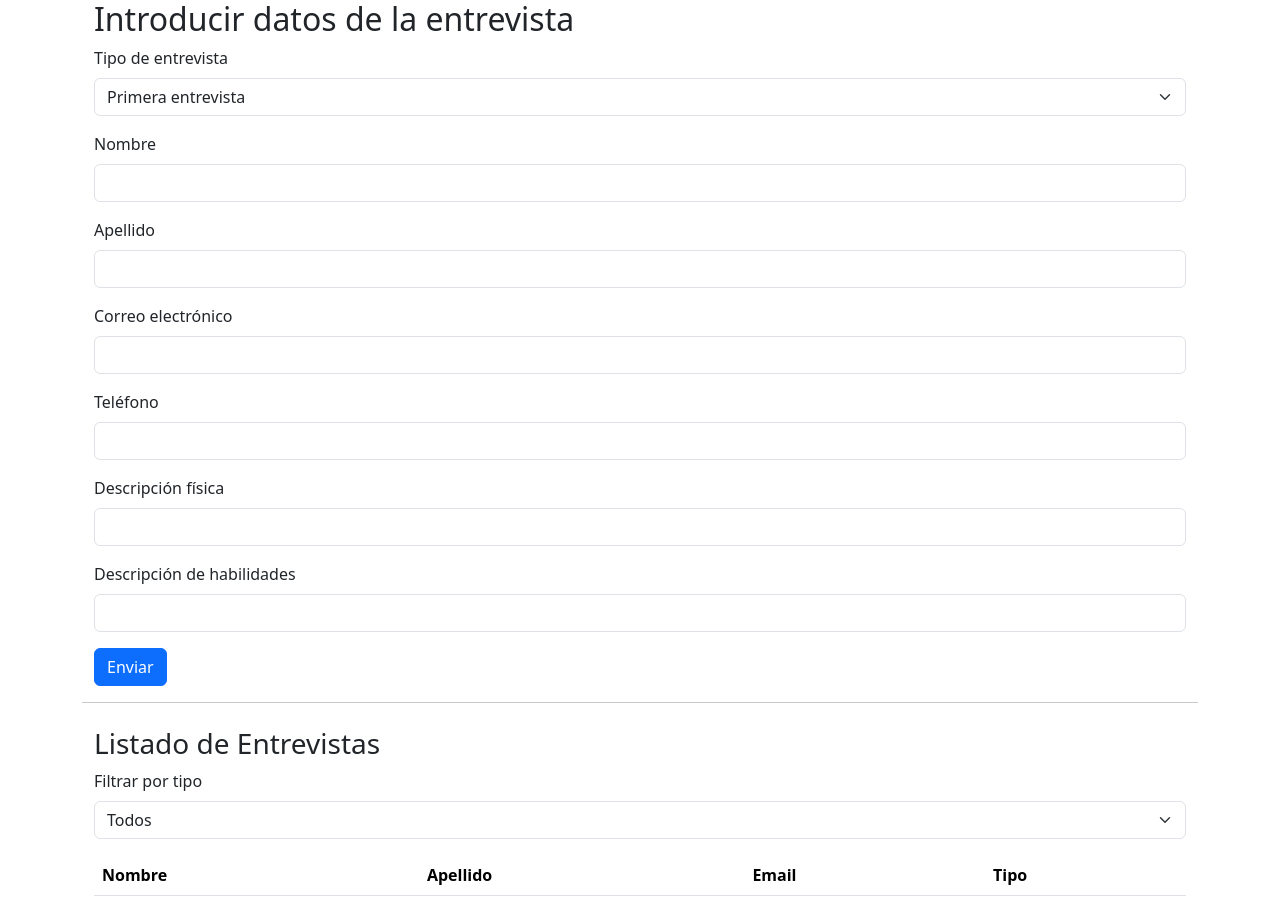
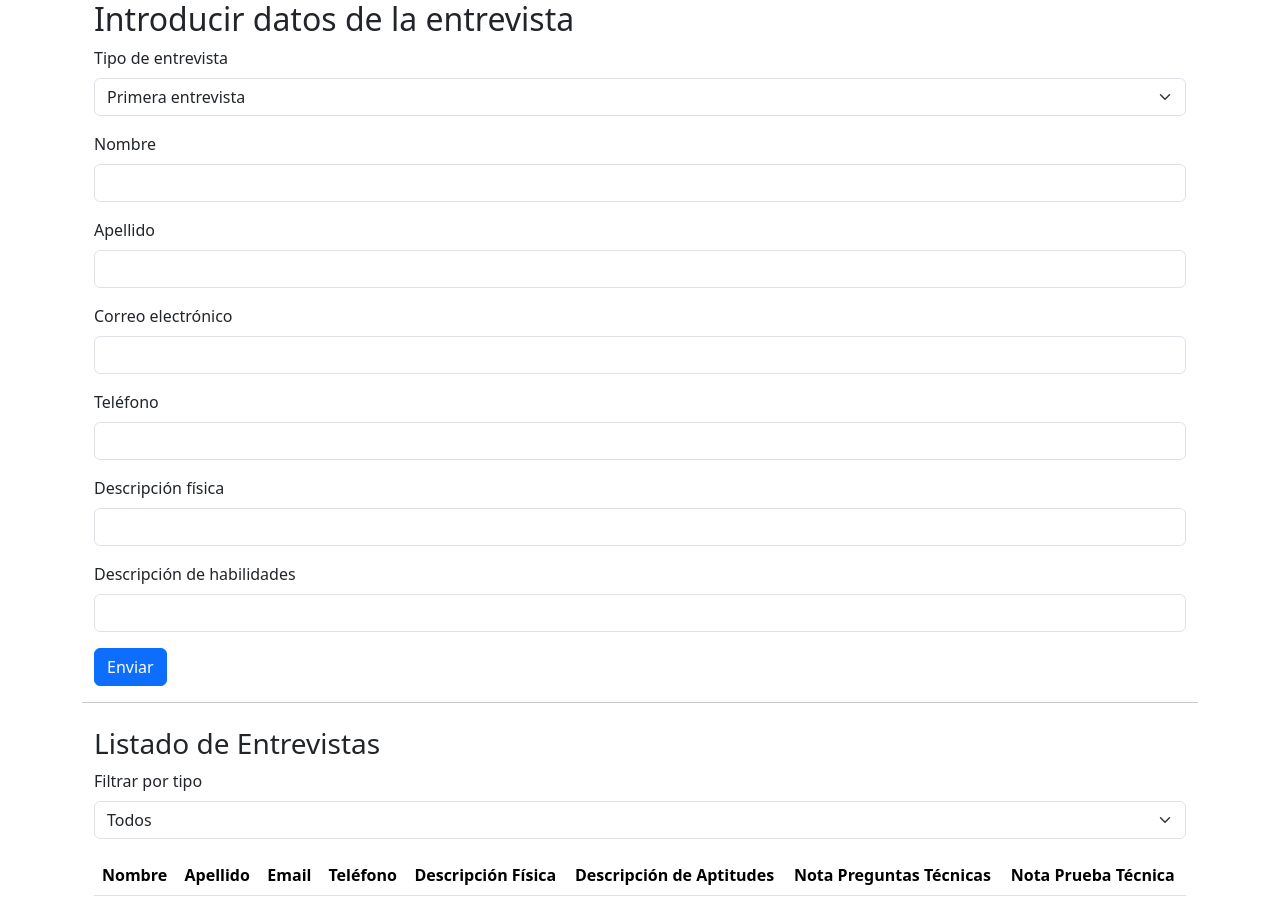
Before and after one commit to adptCode/InterviewManager, an Angular app: page / in a window 1280 px wide. Built offline with nearby package versions, Linux system fonts and the light colour scheme.

Commit message:
change table view

```diff
--- a/src/app/components/list/list.component.html
+++ b/src/app/components/list/list.component.html
@@ -18,7 +18,12 @@
         <th>Nombre</th>
         <th>Apellido</th>
         <th>Email</th>
-        <th>Tipo</th>
+        <th>Teléfono</th>
+        <!-- Encabezados dinámicos -->
+        <th *ngIf="selectedFilter === 'all' || selectedFilter === 'primera'">Descripción Física</th>
+        <th *ngIf="selectedFilter === 'all' || selectedFilter === 'primera'">Descripción de Aptitudes</th>
+        <th *ngIf="selectedFilter === 'all' || selectedFilter === 'segunda'">Nota Preguntas Técnicas</th>
+        <th *ngIf="selectedFilter === 'all' || selectedFilter === 'segunda'">Nota Prueba Técnica</th>
       </tr>
     </thead>
     <tbody>
@@ -29,7 +34,15 @@
         <td>{{ interview.name }}</td>
         <td>{{ interview.surname }}</td>
         <td>{{ interview.email }}</td>
-        <td>{{ interview.type }}</td>
+        <td>{{ interview.phone || 'N/A' }}</td>
+
+        <!-- Campos dinámicos para Primera Entrevista -->
+        <td *ngIf="interview.type === 'Primera entrevista'">{{ interview.physicalDescription || 'N/A' }}</td>
+        <td *ngIf="interview.type === 'Primera entrevista'">{{ interview.skillsDescription || 'N/A' }}</td>
+
+        <!-- Campos dinámicos para Segunda Entrevista -->
+        <td *ngIf="interview.type === 'Segunda entrevista'">{{ interview.technicalQuestionsScore || 'N/A' }}</td>
+        <td *ngIf="interview.type === 'Segunda entrevista'">{{ interview.technicalTestScore || 'N/A' }}</td>
       </tr>
     </tbody>
   </table>
--- a/src/app/services/storage.service.ts
+++ b/src/app/services/storage.service.ts
@@ -5,9 +5,30 @@ import { Interview } from '../models/interview.model';
   providedIn: 'root'
 })
 export class StorageService {
-  private interviews: Interview[] = []; // Array para almacenar todas las entrevistas
+  private interviewsKey = 'interviews'; // Clave para localStorage
 
-  constructor() {}
+  constructor() {
+    this.loadInterviews();
+  }
+
+  private interviews: Interview[] = []; // Array para almacenar las entrevistas
+
+  /**
+   * Carga las entrevistas desde localStorage al inicializar el servicio.
+   */
+  private loadInterviews(): void {
+    const data = localStorage.getItem(this.interviewsKey);
+    if (data) {
+      this.interviews = JSON.parse(data);
+    }
+  }
+
+  /**
+   * Guarda las entrevistas en localStorage.
+   */
+  private saveInterviews(): void {
+    localStorage.setItem(this.interviewsKey, JSON.stringify(this.interviews));
+  }
 
   /**
    * Obtiene todas las entrevistas almacenadas.
@@ -27,6 +48,7 @@ export class StorageService {
     );
     if (!exists) {
       this.interviews.push(interview);
+      this.saveInterviews(); // Guardar en localStorage
     }
   }
 
```
